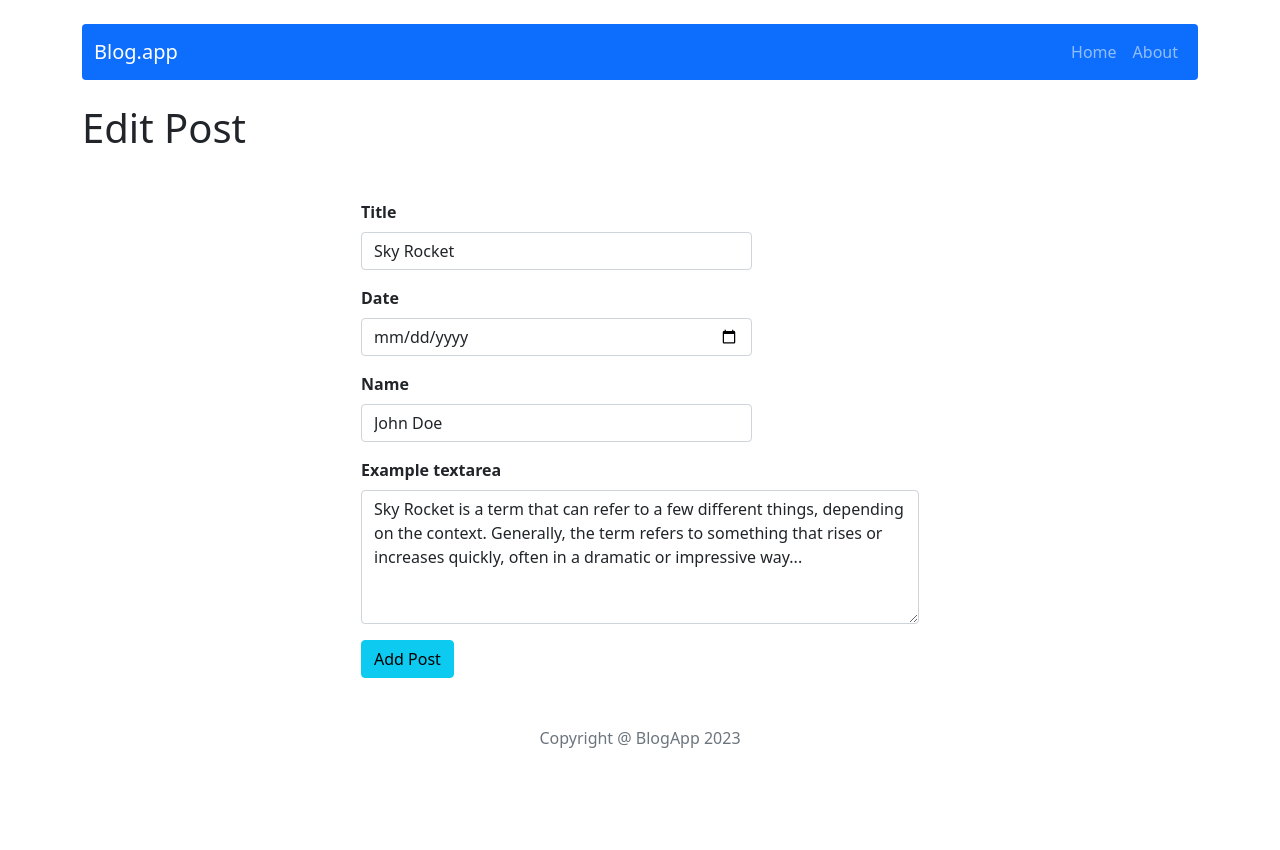
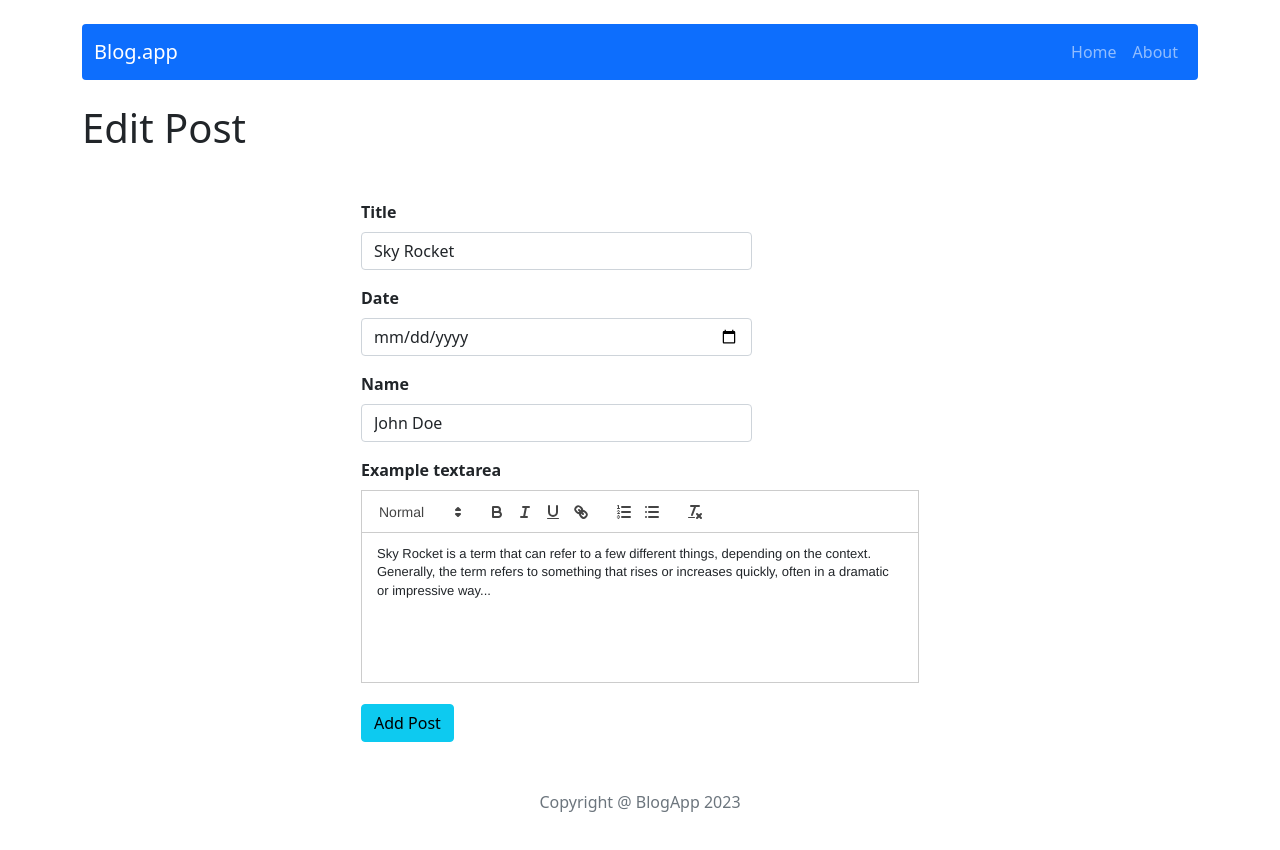
Before and after one commit to JankiJans/react-blogApp, a React (Create React App) app: page /post/edit/1 in a window 1280 px wide. Shown: the top 850 px of the page. Before the commit the page ends 800 px from the top, so only its background shows below. Built offline with nearby package versions, Linux system fonts and the light colour scheme.

Commit message:
add ReactQuill (ERROR)

```diff
--- a/package.json
+++ b/package.json
@@ -11,6 +11,7 @@
     "react": "^18.2.0",
     "react-bootstrap": "2.0",
     "react-dom": "^18.2.0",
+    "react-quill": "^2.0.0",
     "react-redux": "7.2.6",
     "react-router-dom": "6.0.1",
     "react-scripts": "5.0.1",
--- a/src/components/Features/PostForm.js
+++ b/src/components/Features/PostForm.js
@@ -1,17 +1,19 @@
 import { useState } from 'react';
 import { Form, Button, Col } from 'react-bootstrap';
+import ReactQuill from 'react-quill';
+import 'react-quill/dist/quill.snow.css';
 
-const PostForm = ({ action, actionText, ...props }) => {//średnio rozumiem
+const PostForm = ({ action, actionText, ...props }) => { //średnio rozumiem
   const [title, setTitle] = useState(props.title || '');
   const [publishedDate, setPublishedDate] = useState(props.publishedDate || '');
   const [author, setAuthor] = useState(props.author || '');
   const [content, setContent] = useState(props.content || '');
 
 
-const handleSubmit = (e) => {
-  e.preventDefault();
-  action({ title, author, publishedDate, content });
-};
+  const handleSubmit = (e) => {
+    e.preventDefault();
+    action({ title, author, publishedDate, content});
+  };
 
   return (
     <div className="d-flex justify-content-center mt-5">
@@ -27,9 +29,10 @@ const handleSubmit = (e) => {
           </Form.Group>
           <Form.Group className="mb-3" controlId="exampleForm.ControlTextarea1">
             <Form.Label><strong>Example textarea</strong></Form.Label>
-            <Form.Control as="textarea" value={content} onChange={(e) => setContent(e.target.value)} rows={5} placeholder="Write something here ..." />
+            <ReactQuill theme="snow"  placeholder='Write something here ...' value={content} onChange={setContent} style={{ height: '150px' }}></ReactQuill>
+              {/* <Form.Control as="textarea" value={content} onChange={(e) => setContent(e.target.value)} rows={5} placeholder="Write something here ..." /> */}
           </Form.Group>
-          <Button variant="info" type="submit">Add Post</Button>
+          <Button variant="info" type="submit" className='mt-5'>Add Post</Button>
         </Form>
       </Col>
     </div>
--- a/src/components/pages/Post/Post.js
+++ b/src/components/pages/Post/Post.js
@@ -46,10 +46,11 @@ const Post = () => {
             <Card.Subtitle className="mb-2 text-muted">{renderPostById.publishedDate}</Card.Subtitle>
             <Card.Text className="pt-2 mb-0">
               <strong>Author:</strong> {renderPostById.author}</Card.Text>
-            <Card.Text><strong>Description:</strong> {renderPostById.content}</Card.Text>
+            <Card.Text dangerouslySetInnerHTML={{ __html: renderPostById.content }}><strong>Description:</strong> {renderPostById.content}</Card.Text>
           </Card.Body>
         </Card>
       </Col>
+
       <Modal show={show} onHide={handleClose}>
         <Modal.Header closeButton>
           <Modal.Title>Are you sure?</Modal.Title>
@@ -67,5 +68,3 @@ const Post = () => {
 };
 
 export default Post;
-
-{/* <Button variant="warning" href={`/post/edit/` + renderPostById.id}>Read More</Button> */}
```
Also changed, not shown: 1 other file (tests, documents, lock files or other folders).
